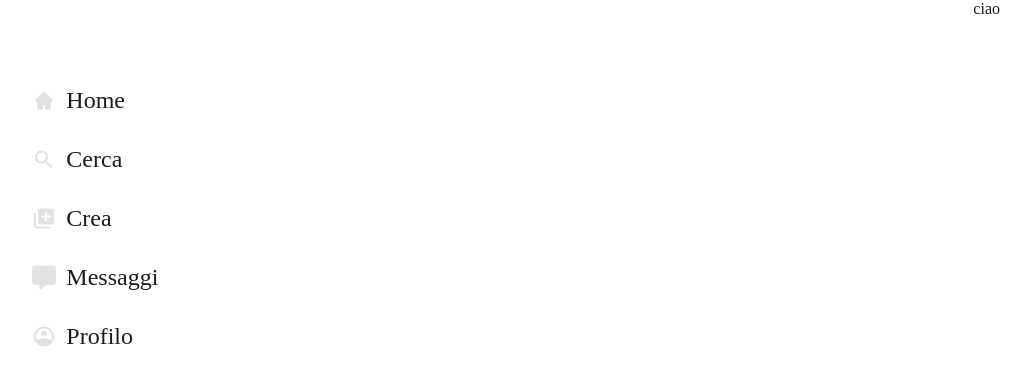
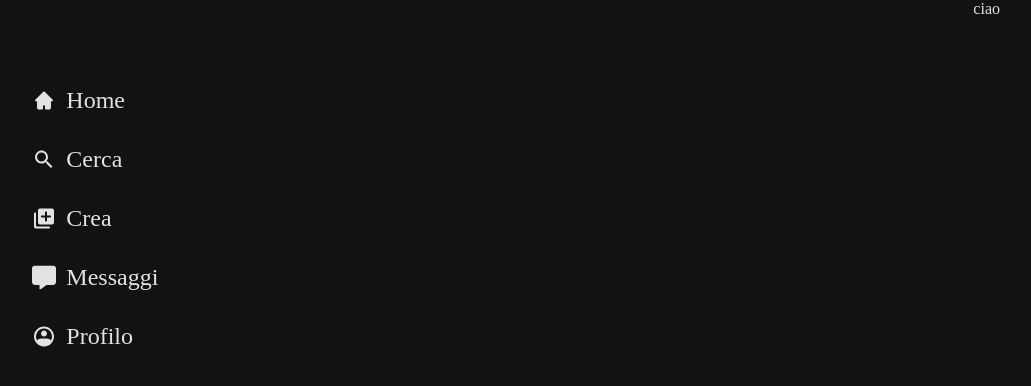
Before and after one commit to AndreaDev05/Storygram, a plain HTML site: page templates/layout_base.html in a window 1280 px wide. Shown: the whole page, without its empty margins (59-1090 px from the left). Drawn offline with Linux system fonts and the light colour scheme; files whose address does not match are found by name.

Commit message:
modifica sos

```diff
--- a/templates/layout_base.html
+++ b/templates/layout_base.html
@@ -1,7 +1,7 @@
 <!-- LAYOUT PRINCIPALE DOVE VERRANO ESTESI TUTTI GLI ALTRI HTML -->
 
 <!DOCTYPE html>
-<html lang="it" data-bs-theme="light">
+<html lang="it" data-bs-theme="dark">
     <head>
         <meta charset="UTF-8">
         <meta name="viewport" content="width=device-width, initial-scale=1.0">
```
